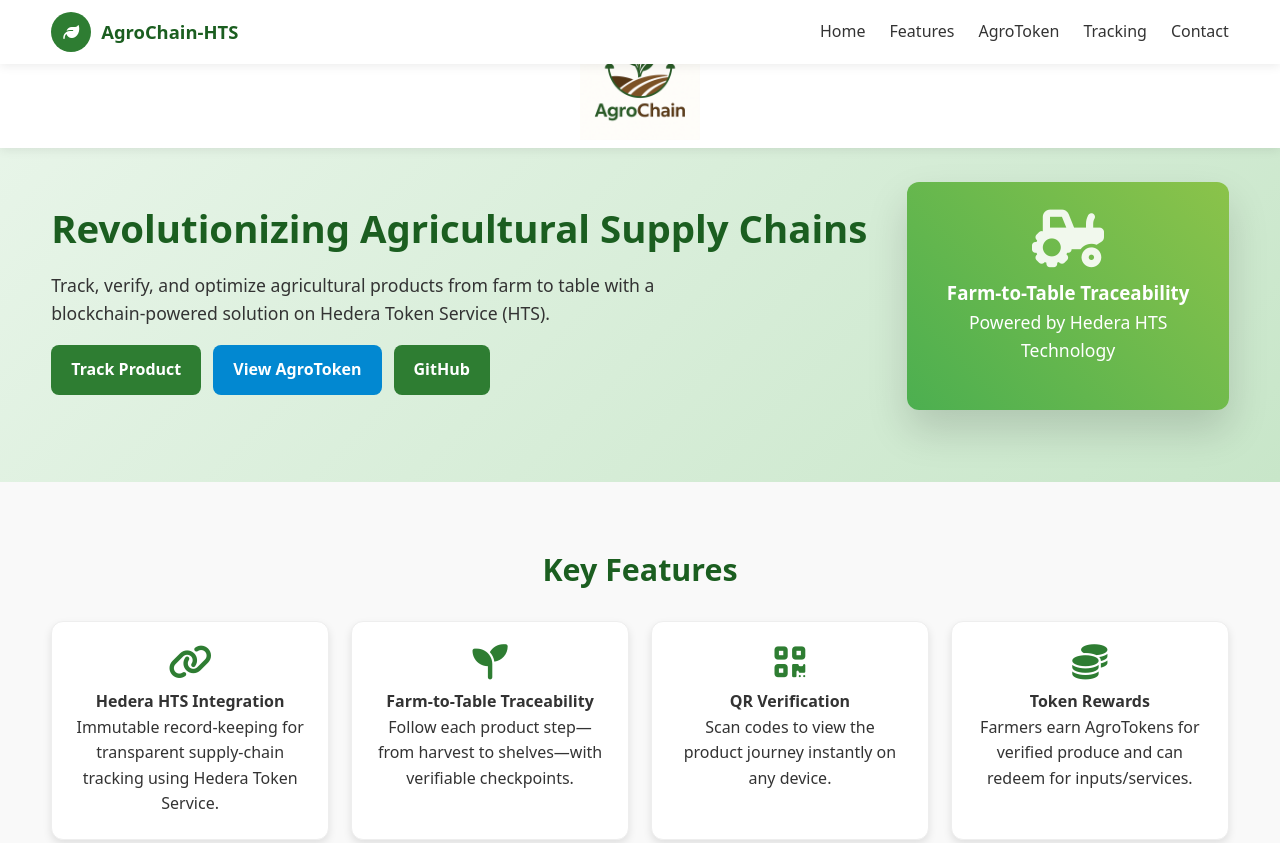
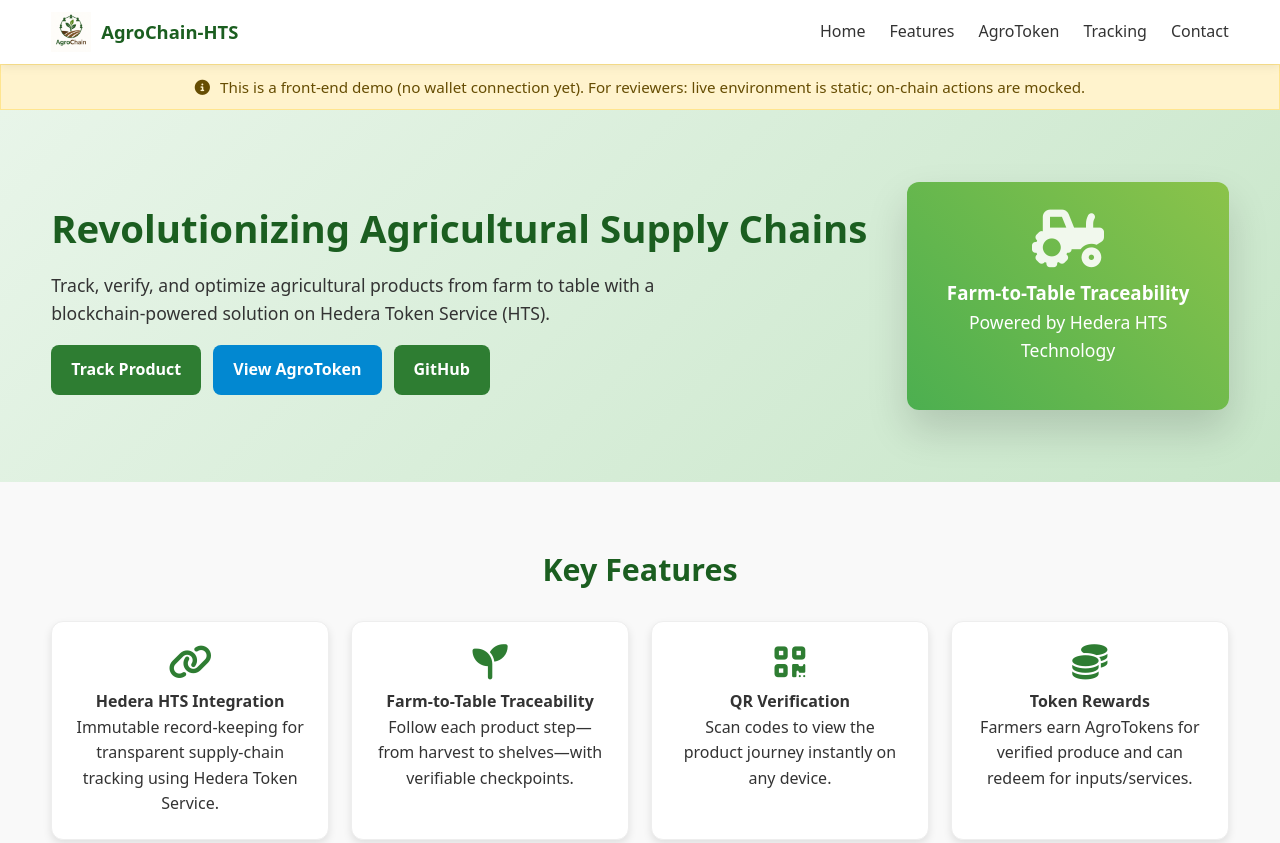
Before and after one commit to Binkado2014/Agrochain-hts, a plain HTML site: page index.html in a window 1280 px wide. Shown: the top 843 px of the page. Drawn offline with Linux system fonts and the light colour scheme.

Commit message:
Update index.html

```diff
--- a/index.html
+++ b/index.html
@@ -1,27 +1,11 @@
 <!DOCTYPE html>
 <html lang="en">
 <head>
-  <title>Agrochain-hts</title>
-  <style>
-    .logo-container {
-      text-align: center;
-      margin-top: 20px;
-    }
-    .logo-container img {
-      width: 120px;
-      height: auto;
-    }
-  </style>
-</head>
   <meta charset="utf-8" />
   <meta name="viewport" content="width=device-width,initial-scale=1" />
   <title>AgroChain-HTS | Agricultural Supply Chain Tracking (Demo)</title>
-
-  <!-- Basic SEO -->
   <meta name="description" content="AgroChain-HTS: farm-to-table traceability and tokenized rewards built on Hedera Token Service. Demo UI for hackathon review." />
   <meta name="theme-color" content="#2E7D32" />
-
-  <!-- Open Graph -->
   <meta property="og:title" content="AgroChain-HTS (Demo)" />
   <meta property="og:description" content="Farm-to-table traceability + token rewards on Hedera HTS." />
   <meta property="og:type" content="website" />
@@ -56,6 +40,19 @@
     .nav-links a::after{content:"";position:absolute;left:0;bottom:-6px;width:0;height:2px;background:var(--primary);transition:width .2s}
     .nav-links a:hover::after{width:100%}
     .menu-btn{display:none;background:none;border:none;font-size:1.4rem}
+
+    /* Logo styling */
+    .brand-logo {
+      height: 40px;
+      width: auto;
+      display: flex;
+      align-items: center;
+    }
+    .brand-logo img {
+      height: 100%;
+      width: auto;
+    }
+
     .banner{margin-top:64px;background:#fff3cd;border:1px solid #ffe58f;color:#664d03;padding:10px 0}
     .banner .container{display:flex;gap:10px;align-items:center;justify-content:center;font-size:.95rem}
     .hero{background:linear-gradient(135deg,#e8f5e9 0%,#c8e6c9 100%);padding:72px 0}
@@ -101,14 +98,13 @@
   </style>
 </head>
 <body>
-  <header class="logo-container">
-    <img src="assets/logo.png" alt="Company Logo" class="logo">
-  </header>
-  <!-- Fixed Header -->
+  <!-- Fixed Header with integrated logo -->
   <header>
     <div class="container nav" id="topNav">
       <div class="brand">
-        <div class="brand-badge"><i class="fa-solid fa-leaf"></i></div>
+        <div class="brand-logo">
+          <img src="assets/logo.png" alt="AgroChain-HTS Logo">
+        </div>
         <h1>AgroChain-HTS</h1>
       </div>
       <button class="menu-btn" id="menuBtn" aria-label="Toggle menu"><i class="fa-solid fa-bars"></i></button>
@@ -384,4 +380,4 @@
     renderTimeline(sampleProduct);
   </script>
 </body>
-    </html>
+</html>
```
